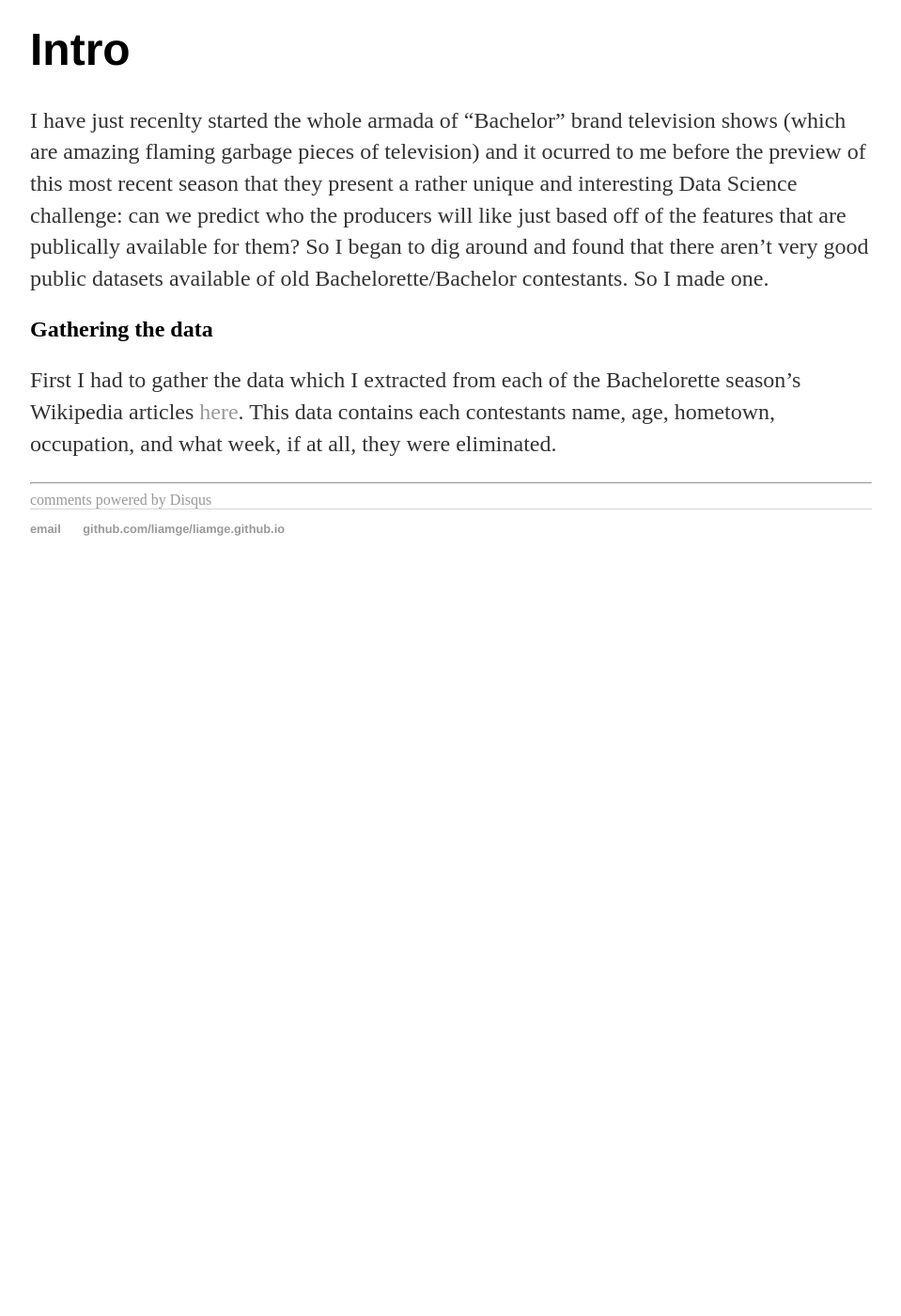
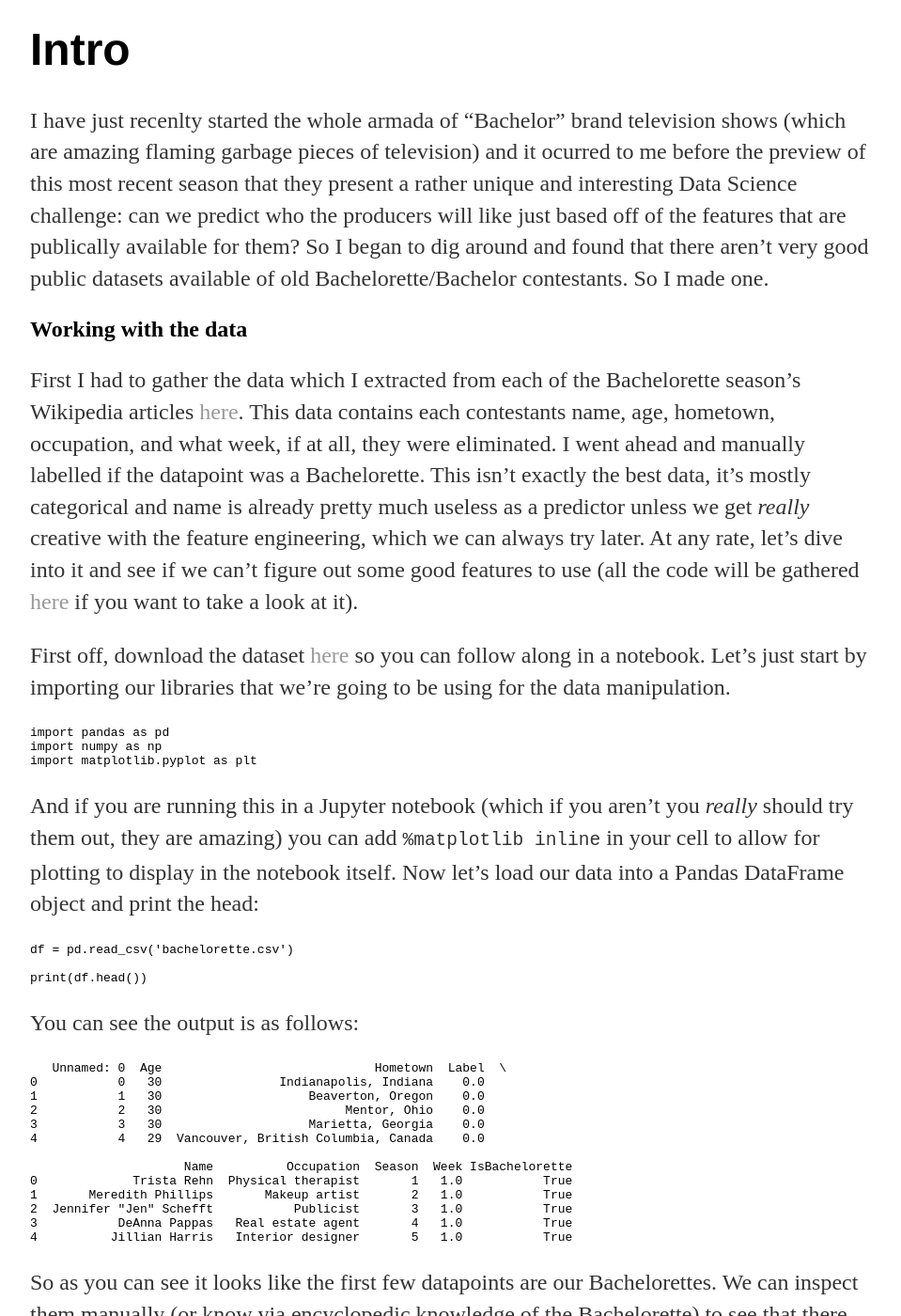
Before and after one commit to liamge/liamge.github.io, a Jekyll site: the page built from _posts/2017-06-12-bachelorette-bot.md, in a window 1280 px wide and 1400 px high, scrolled down 378 px. Shown: the whole window at 94% size, without its empty margins (160-1119 px from the left). Built offline with Jekyll 4.4.1, drawn with Linux system fonts in a browser that asks for light colours; comment, search, counter and statistics services are not loaded; before the commit the page ends 1008 px from its top, so only the background shows below that; some of the changed text lies outside the part shown.

Commit message:
Create 2017-06-12-bachelorette-bot.md

````diff
--- a/_posts/2017-06-12-bachelorette-bot.md
+++ b/_posts/2017-06-12-bachelorette-bot.md
@@ -5,12 +5,63 @@
 comments: true
 ---
 
-DISCLAIMER: You don't have to watch the Bachelorette to properly experience this post, but you should watch the bachelorette to properly experience life.
+__DISCLAIMER__: You don't have to watch the Bachelorette to properly experience this post, but you should watch the bachelorette to properly experience life.
 
 # Intro
 
 I have just recenlty started the whole armada of "Bachelor" brand television shows (which are amazing flaming garbage pieces of television) and it ocurred to me before the preview of this most recent season that they present a rather unique and interesting Data Science challenge: can we predict who the producers will like just based off of the features that are publically available for them? So I began to dig around and found that there aren't very good public datasets available of old Bachelorette/Bachelor contestants. So I made one.
 
-## Gathering the data
+## Working with the data
 
-First I had to gather the data which I extracted from each of the Bachelorette season's Wikipedia articles [here](https://en.wikipedia.org/wiki/The_Bachelorette). This data contains each contestants name, age, hometown, occupation, and what week, if at all, they were eliminated.
+First I had to gather the data which I extracted from each of the Bachelorette season's Wikipedia articles [here](https://en.wikipedia.org/wiki/The_Bachelorette). This data contains each contestants name, age, hometown, occupation, and what week, if at all, they were eliminated. I went ahead and manually labelled if the datapoint was a Bachelorette. This isn't exactly the best data, it's mostly categorical and name is already pretty much useless as a predictor unless we get _really_ creative with the feature engineering, which we can always try later. At any rate, let's dive into it and see if we can't figure out some good features to use (all the code will be gathered [here]() if you want to take a look at it).
+
+First off, download the dataset [here]() so you can follow along in a notebook. Let's just start by importing our libraries that we're going to be using for the data manipulation.
+
+```
+import pandas as pd
+import numpy as np
+import matplotlib.pyplot as plt
+```
+
+And if you are running this in a Jupyter notebook (which if you aren't you _really_ should try them out, they are amazing) you can add `%matplotlib inline` in your cell to allow for plotting to display in the notebook itself. Now let's load our data into a Pandas DataFrame object and print the head:
+
+```
+df = pd.read_csv('bachelorette.csv')
+
+print(df.head())
+```
+
+You can see the output is as follows:
+
+```
+   Unnamed: 0  Age                             Hometown  Label  \
+0           0   30                Indianapolis, Indiana    0.0
+1           1   30                    Beaverton, Oregon    0.0
+2           2   30                         Mentor, Ohio    0.0
+3           3   30                    Marietta, Georgia    0.0
+4           4   29  Vancouver, British Columbia, Canada    0.0
+
+                     Name          Occupation  Season  Week IsBachelorette
+0             Trista Rehn  Physical therapist       1   1.0           True
+1       Meredith Phillips       Makeup artist       2   1.0           True
+2  Jennifer "Jen" Schefft           Publicist       3   1.0           True
+3           DeAnna Pappas   Real estate agent       4   1.0           True
+4          Jillian Harris   Interior designer       5   1.0           True
+```
+
+So as you can see it looks like the first few datapoints are our Bachelorettes. We can inspect them manually (or know via encyclopedic knowledge of the Bachelorette) to see that there are 13 Bachelorettes that we are working with, though we would like to separate out the 13th season now as that is the season we are trying to predict.
+
+```
+train_df = df[df['Season'] != 13]
+test_df = df[df['Season'] == 13]
+```
+
+Let's inspect our training data with `df.hist()`:
+
+![](/assets/train_df_graphs.png)
+
+And be sure to check the correlation matrix with `df.corr()`.
+
+As we can see, very few of the features are actually useful to us in it's current form. Age seems relatively normally distributed, and season seems to be uniformly distributed more or less. Week is majorly right skewed, which makes sense as more people go home on the first week than on any other week (also I filled all NAs with 1 so it thinks all the Bachelorettes go home in the first week, so you can fix that if you want a more accurate graph). Also we can get a glimpse of what's probably going to be a major problem; there is a huge class imbalance in our data! It makes sense, only one person per season ever actually wins, so we're going to have to come up with a solution to this problem down the line.
+
+Let's use the age of the contestant and compare it to the age of the Bachelorette and see where that gets us.
````
